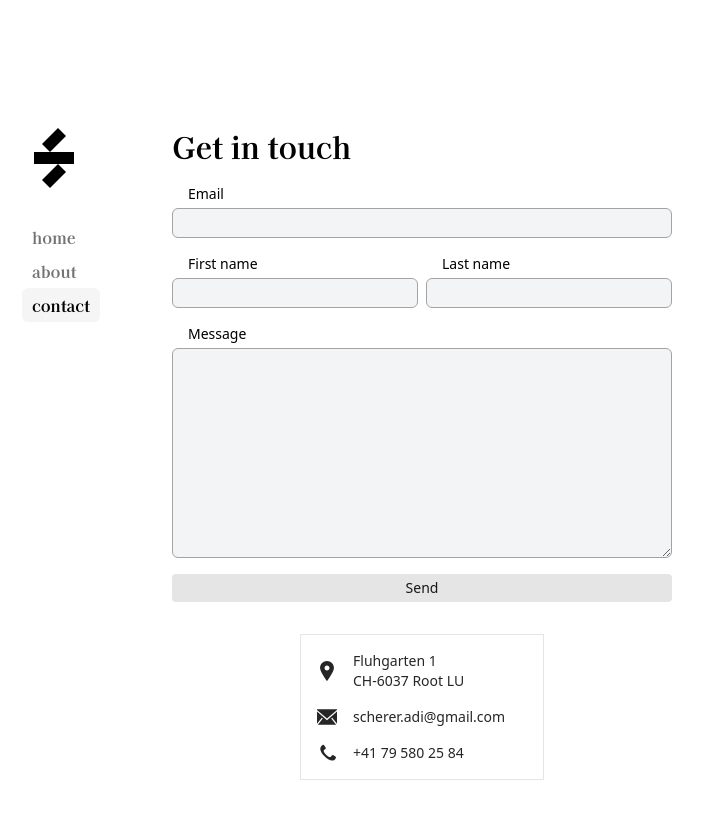
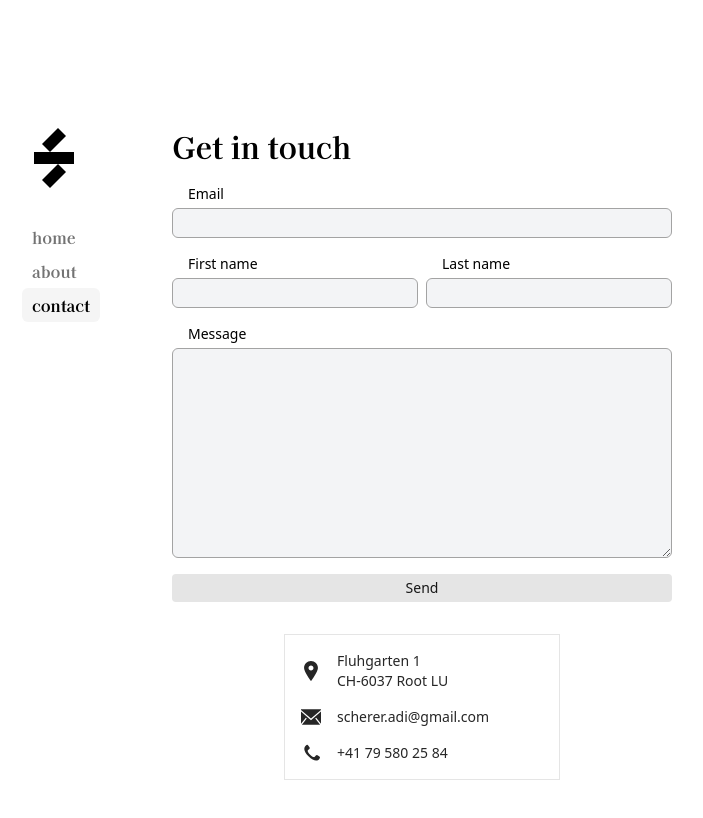
Before and after one commit to schereradi/scherera.ch, a Next.js app: page /contact in a window 1280 px wide. Shown: the top 818 px of the page, without its empty margins (170-873 px from the left). Built offline with nearby package versions, Linux system fonts and the light colour scheme.

Commit message:
Reduce left padding on desktop screen to fix alignment

```diff
--- a/app/contact/form.tsx
+++ b/app/contact/form.tsx
@@ -119,7 +119,7 @@ export default function Form() {
           </button>
         </form>
       )}
-      <div className="max-w-[500px] pt-8 px-4 sm:px-32">
+      <div className="max-w-[500px] pt-8 px-4 sm:px-28">
         <div
           className="w-full border border-neutral-200 dark:border-neutral-800 space-y-4 Srounded-lg p-4 no-underline items-center text-neutral-800 dark:text-neutral-200 hover:dark:bg-neutral-900 hover:bg-neutral-100 transition-all justify-center"
         >
```
